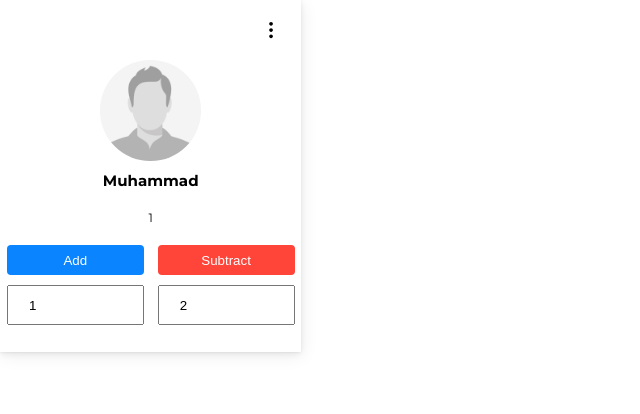
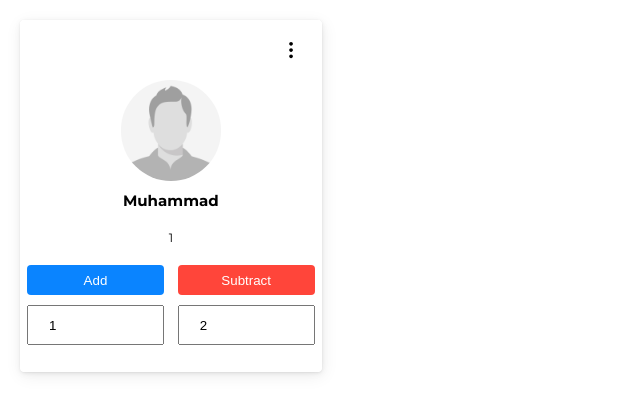
Before and after one commit to zillBoy/school-management, a React (Create React App) app: page / in a window 1280 px wide. Shown: the top 414 px of the page, without its empty margins (0-640 px from the left). Built offline with nearby package versions, Linux system fonts and the light colour scheme.

Commit message:
Card styles - borderRadius and margin - added

```diff
--- a/src/sass/components/_card.scss
+++ b/src/sass/components/_card.scss
@@ -2,6 +2,9 @@
     width: $card-width;
     height: $card-height;
     box-shadow: $primray-box-shadow;
+    border-radius: $border-radius;
+
+    margin: 2rem;
 }
 
 .card__iconmain {
```
